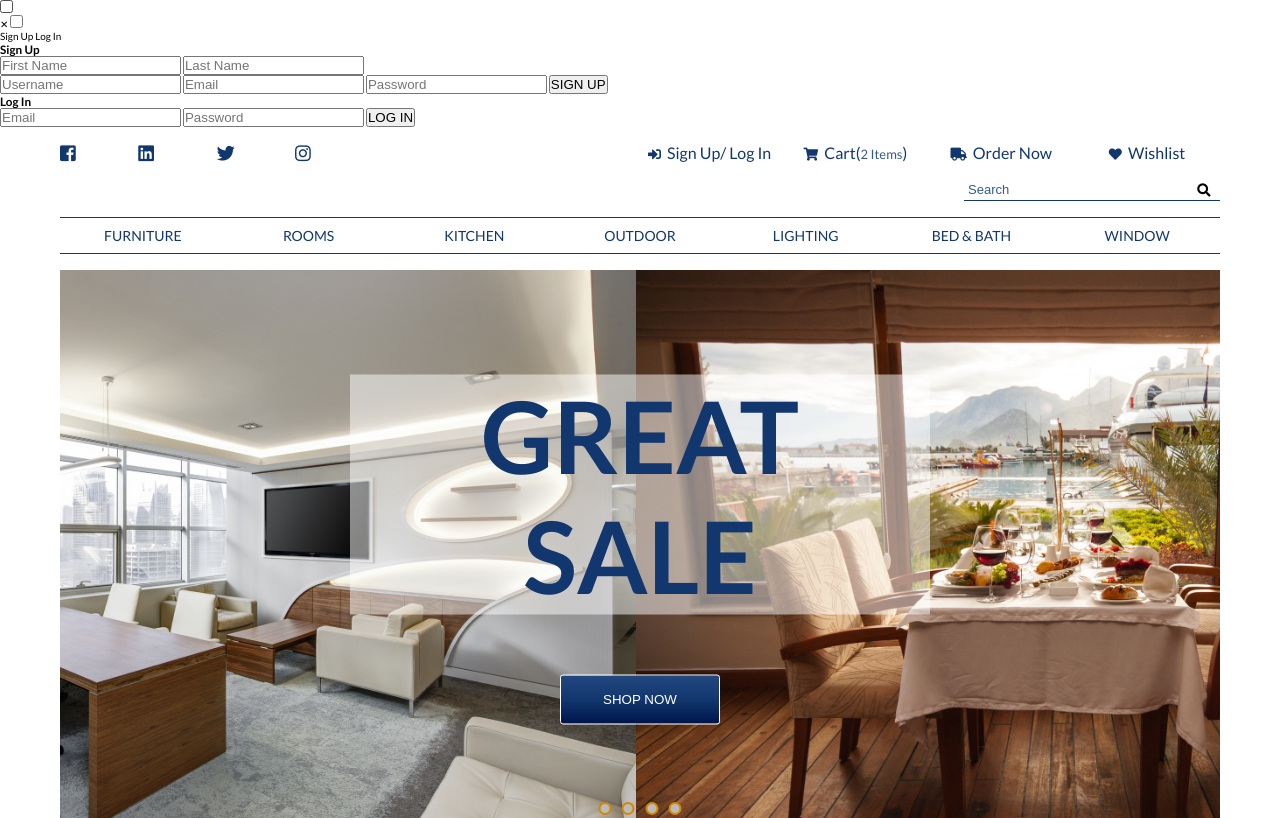
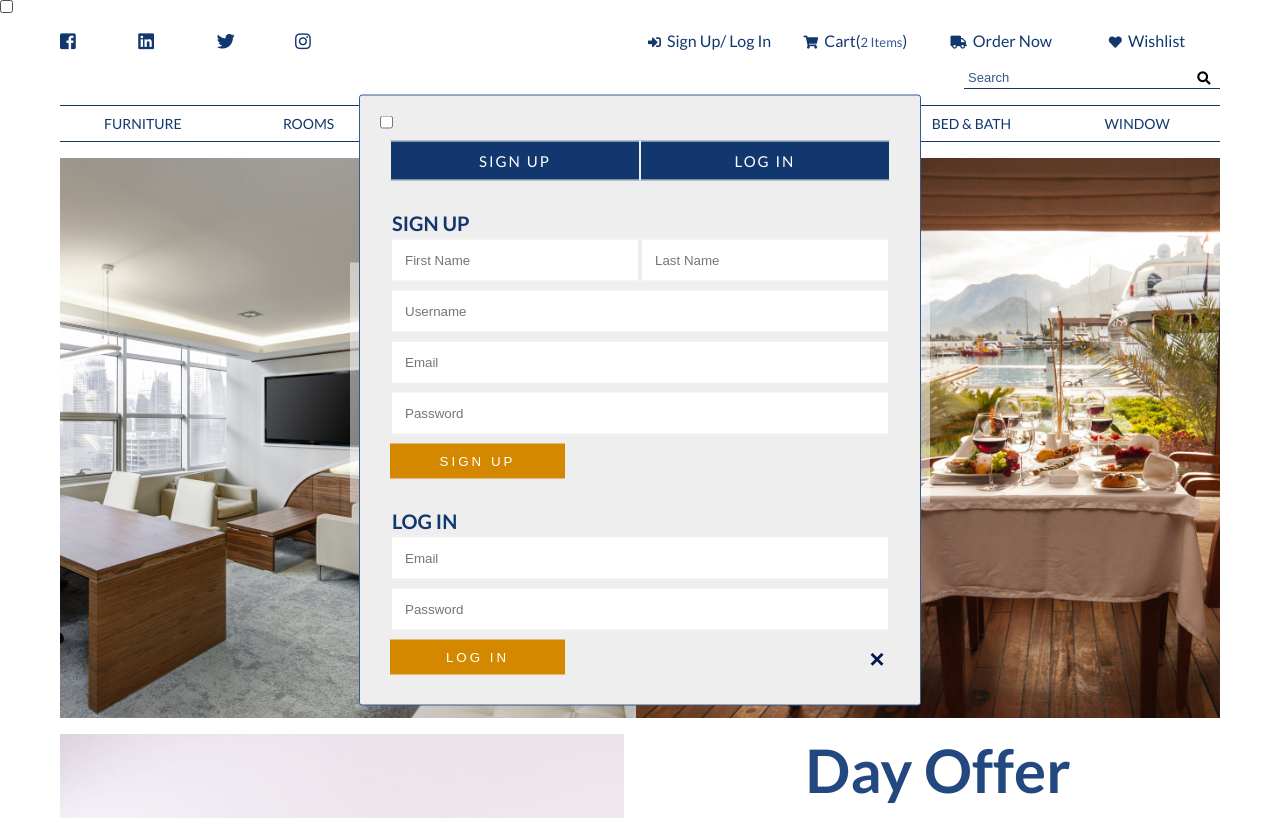
Before and after one commit to Zeztron/furniture-store-landing-page, a website: page index.html in a window 1280 px wide. Shown: the top 818 px of the page. Drawn offline with Linux system fonts and the light colour scheme.

Commit message:
styled the sign up form

```diff
--- a/sass/_components.scss
+++ b/sass/_components.scss
@@ -501,3 +501,91 @@
     padding: 2rem 0 3rem 0;
     color: var(--color-primary-2);
 }
+
+/* ========================================================================== */
+/* MODAL */
+/* ========================================================================== */
+.forms-wrapper {
+    background-color: #eee;
+    position: fixed;
+    top: 50%;
+    left: 50%;
+    transform: translate(-50%, -50%);
+    z-index: 1000;
+    padding: 2rem;
+    border: .1rem solid var(--color-primary-2);
+    border-radius: .3rem;
+
+    .x-btn {
+        font-size: 2rem;
+        color: #00154c;
+        font-weight: 700;
+        position: absolute;
+        bottom: 3.3rem;
+        right: 3.5rem;
+        cursor: pointer;
+    }
+
+    form {
+        width: 50rem;
+        padding: 1rem;
+
+        input:not(.form-btn) {
+            background-color: #fff;
+            color: #777;
+            padding: 1.3rem;
+            margin: .3rem 0;
+            border: .2rem solid #eee;
+            box-sizing: border-box;
+            outline: none;
+        }
+    }
+
+    .show-btns-wrapper {
+        display: flex;
+        padding: 1rem;
+
+        .show-form-btn {
+            flex: 0 1 50%;
+            background-color: var(--color-primary);
+            font-size: 1.5rem;
+            color: #fff;
+            padding: 1rem;
+            text-transform: uppercase;
+            letter-spacing: .2rem;
+            text-align: center;
+            border: .1rem solid #eee;
+            cursor: pointer;
+        }
+    }
+}
+
+.form-heading {
+    font-size: 2rem;
+    color: var(--color-primary);
+    text-transform: uppercase;
+    padding: 1rem 0 0 .2rem;
+}
+
+.fullname-inputs-wrapper {
+    display: flex;
+
+    input {
+        width: 50%;
+    }
+}
+
+.form-input {
+    width: 100%;
+}
+
+.form-btn {
+    width: 35%;
+    background-color: var(--color-secondary);
+    color: #fff;
+    letter-spacing: .3rem;
+    padding: 1rem;
+    border: none;
+    margin-top: .5rem;
+    cursor: pointer;
+}
--- a/sass/_layout.scss
+++ b/sass/_layout.scss
@@ -171,3 +171,7 @@
     grid-column: 2 / 10;
     grid-row: 9 / 10;
 }
+
+/* ========================================================================== */
+/* MODAL */
+/* ========================================================================== */
```
Also changed, not shown: css/main.css.
